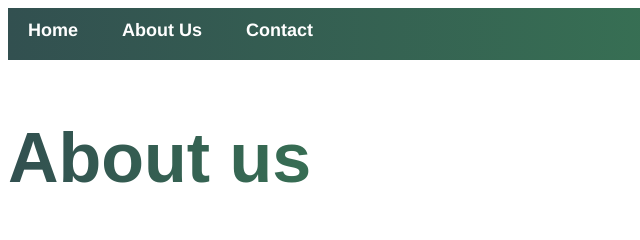
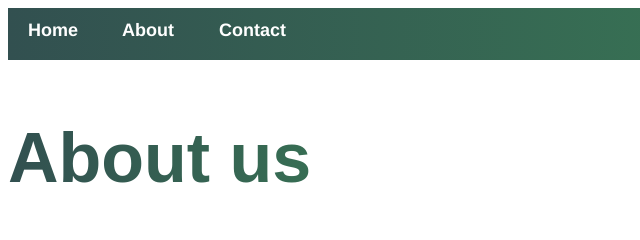
Before and after one commit to masentletladi/My-superhero-App, a plain HTML site: page about.html in a window 1280 px wide. Shown: the top 240 px of the page, 0-640 px from the left. Drawn offline with Linux system fonts and the light colour scheme.

Commit message:
Update about.html

```diff
--- a/about.html
+++ b/about.html
@@ -6,7 +6,7 @@
     <body>
         <div id="menu">
             <a href="index.html">Home</a>
-            <a href="about.html">About Us</a>
+            <a href="about.html">About </a>
             <a href="contact.html">Contact</a>
         </div>
         <h2>About us</h2>
```
